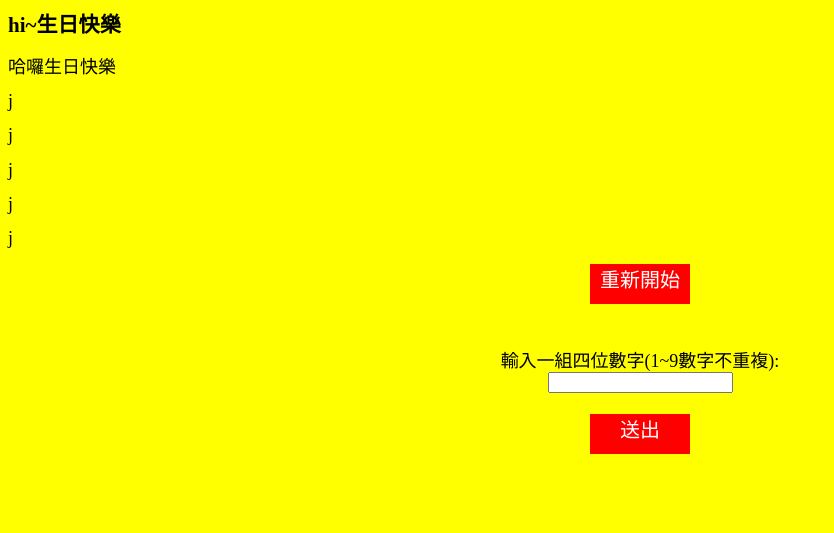
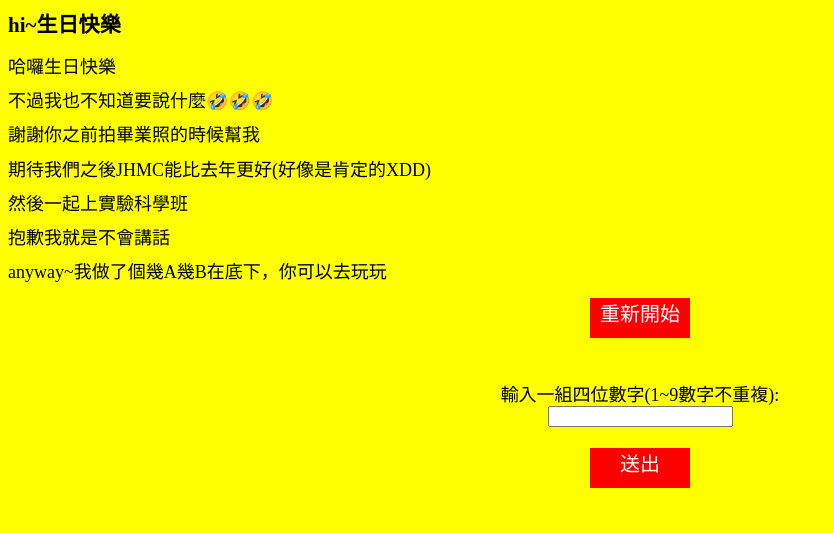
Before and after one commit to happybirthdayding/happybirthdayding.github.io, a plain HTML site: page index.html in a window 1280 px wide. Shown: the whole page, without its empty margins (0-834 px from the left). Drawn offline with Linux system fonts and the light colour scheme; a web font is replaced by a local one.

Commit message:
Update index.html

```diff
--- a/index.html
+++ b/index.html
@@ -32,7 +32,7 @@
 </head>
 <body>
     <tr><td style="background-color:#FFFFFF;height:200px;width:400px;">
-        <h3>hi~生日快樂</h3><p>哈囉生日快樂</p><p></p><p>j</p><p>j</p><p>j</p><p>j</p><p>j</p></td></tr>
+        <h3>hi~生日快樂</h3><p>哈囉生日快樂</p><p>不過我也不知道要說什麼🤣🤣🤣</p><p>謝謝你之前拍畢業照的時候幫我</p><p>期待我們之後JHMC能比去年更好(好像是肯定的XDD)</p><p>然後一起上實驗科學班</p><p>抱歉我就是不會講話</p><p>anyway~我做了個幾A幾B在底下，你可以去玩玩</p></td></tr>
 
 <center>
 
```
